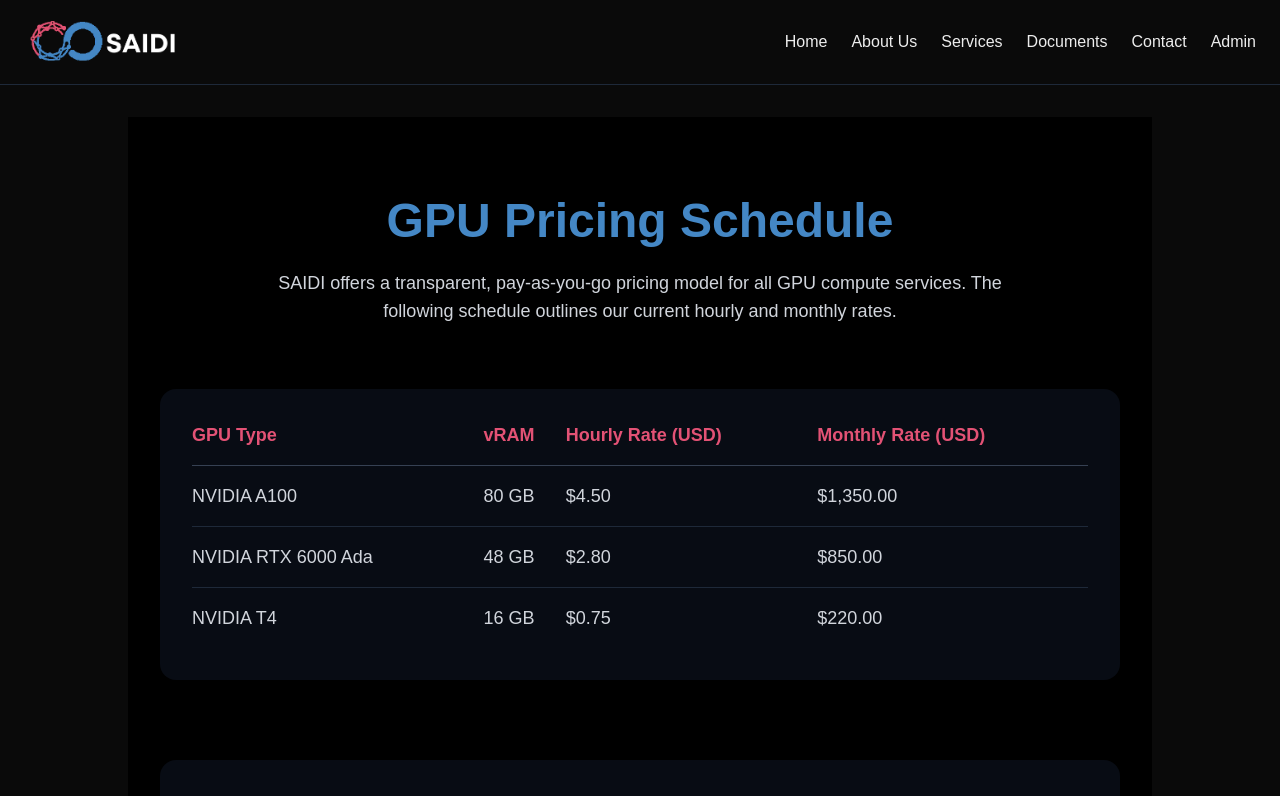
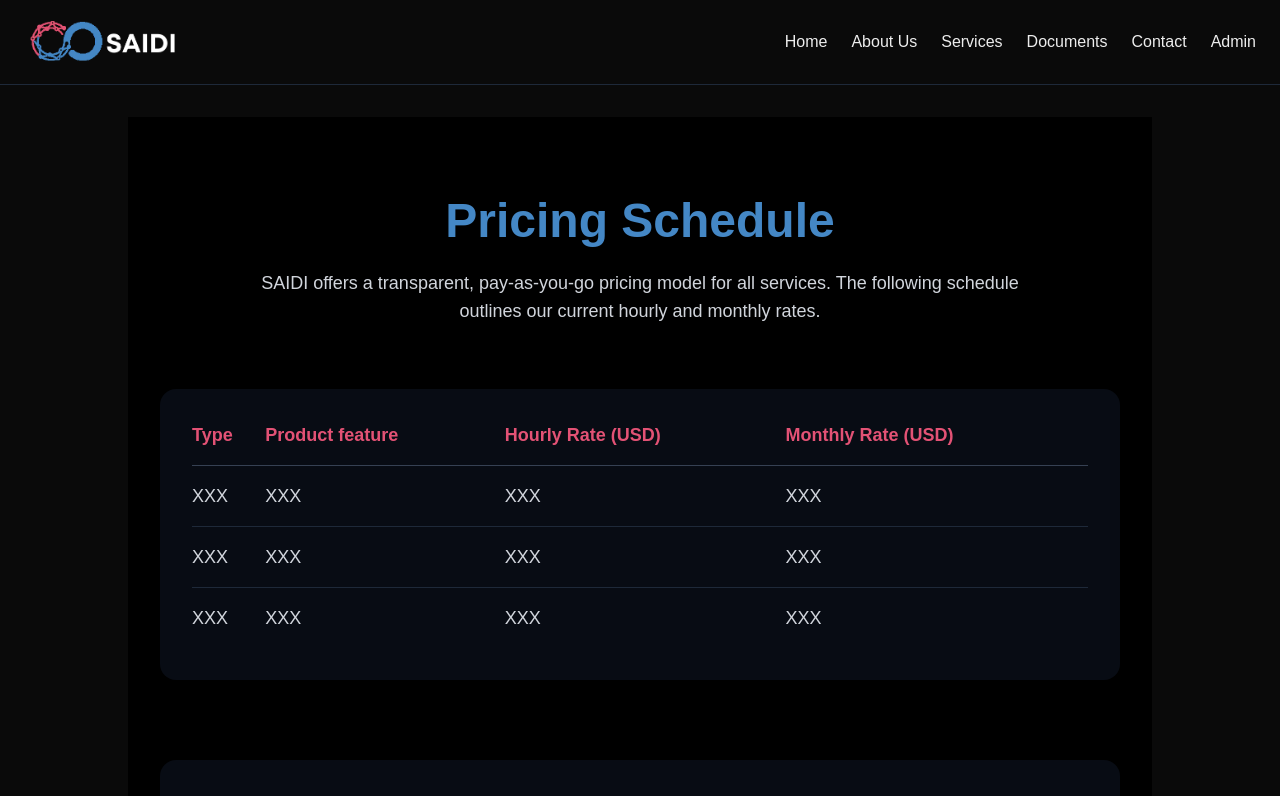
Before and after one commit to saidi-cloud/saidi-site, a Next.js app: page /documents/gpu-pricing in a window 1280 px wide. Shown: the top 796 px of the page. Built offline with nearby package versions, Linux system fonts and the light colour scheme.

Commit message:
Update page.jsx

```diff
--- a/app/documents/gpu-pricing/page.jsx
+++ b/app/documents/gpu-pricing/page.jsx
@@ -12,10 +12,10 @@
     >
       <div className="text-center mb-16">
         <h1 className="text-4xl sm:text-5xl font-bold text-[#4487c5] mb-6">
-          GPU Pricing Schedule
+          Pricing Schedule
         </h1>
         <p className="text-lg text-gray-300 max-w-3xl mx-auto">
-          SAIDI offers a transparent, pay-as-you-go pricing model for all GPU compute services.
+          SAIDI offers a transparent, pay-as-you-go pricing model for all services.
           The following schedule outlines our current hourly and monthly rates.
         </p>
       </div>
@@ -26,30 +26,30 @@
           <table className="w-full text-left">
             <thead>
               <tr className="text-[#e35275] border-b border-gray-700">
-                <th className="pb-4 text-lg font-semibold">GPU Type</th>
-                <th className="pb-4 text-lg font-semibold">vRAM</th>
+                <th className="pb-4 text-lg font-semibold">Type</th>
+                <th className="pb-4 text-lg font-semibold">Product feature</th>
                 <th className="pb-4 text-lg font-semibold">Hourly Rate (USD)</th>
                 <th className="pb-4 text-lg font-semibold">Monthly Rate (USD)</th>
               </tr>
             </thead>
             <tbody className="text-gray-300">
               <tr className="border-t border-gray-800">
-                <td className="py-4 text-lg">NVIDIA A100</td>
-                <td className="py-4 text-lg">80 GB</td>
-                <td className="py-4 text-lg">$4.50</td>
-                <td className="py-4 text-lg">$1,350.00</td>
+                <td className="py-4 text-lg">XXX</td>
+                <td className="py-4 text-lg">XXX</td>
+                <td className="py-4 text-lg">XXX</td>
+                <td className="py-4 text-lg">XXX</td>
               </tr>
               <tr className="border-t border-gray-800">
-                <td className="py-4 text-lg">NVIDIA RTX 6000 Ada</td>
-                <td className="py-4 text-lg">48 GB</td>
-                <td className="py-4 text-lg">$2.80</td>
-                <td className="py-4 text-lg">$850.00</td>
+                <td className="py-4 text-lg">XXX</td>
+                <td className="py-4 text-lg">XXX</td>
+                <td className="py-4 text-lg">XXX</td>
+                <td className="py-4 text-lg">XXX</td>
               </tr>
               <tr className="border-t border-gray-800">
-                <td className="py-4 text-lg">NVIDIA T4</td>
-                <td className="py-4 text-lg">16 GB</td>
-                <td className="py-4 text-lg">$0.75</td>
-                <td className="py-4 text-lg">$220.00</td>
+                <td className="py-4 text-lg">XXX</td>
+                <td className="py-4 text-lg">XXX</td>
+                <td className="py-4 text-lg">XXX</td>
+                <td className="py-4 text-lg">XXX</td>
               </tr>
             </tbody>
           </table>
@@ -59,38 +59,38 @@
       {/* Mobile Cards */}
       <div className="md:hidden space-y-6">
         <div className="bg-gray-900/50 rounded-2xl p-6 backdrop-blur-sm">
-          <h3 className="text-xl font-semibold text-[#e35275] mb-4">NVIDIA A100</h3>
+          <h3 className="text-xl font-semibold text-[#e35275] mb-4">XXX</h3>
           <div className="grid grid-cols-2 gap-4 text-base">
-            <div className="text-gray-400">vRAM</div>
-            <div className="font-medium">80 GB</div>
+            <div className="text-gray-400">Product feature</div>
+            <div className="font-medium">XXX</div>
             <div className="text-gray-400">Hourly Rate</div>
-            <div className="font-medium">$4.50</div>
+            <div className="font-medium">XXX</div>
             <div className="text-gray-400">Monthly Rate</div>
-            <div className="font-medium">$1,350.00</div>
+            <div className="font-medium">XXX</div>
           </div>
         </div>
 
         <div className="bg-gray-900/50 rounded-2xl p-6 backdrop-blur-sm">
-          <h3 className="text-xl font-semibold text-[#e35275] mb-4">NVIDIA RTX 6000 Ada</h3>
+          <h3 className="text-xl font-semibold text-[#e35275] mb-4">XXX</h3>
           <div className="grid grid-cols-2 gap-4 text-base">
-            <div className="text-gray-400">vRAM</div>
-            <div className="font-medium">48 GB</div>
+            <div className="text-gray-400">Product feature</div>
+            <div className="font-medium">XXX</div>
             <div className="text-gray-400">Hourly Rate</div>
-            <div className="font-medium">$2.80</div>
+            <div className="font-medium">XXX</div>
             <div className="text-gray-400">Monthly Rate</div>
-            <div className="font-medium">$850.00</div>
+            <div className="font-medium">XXX</div>
           </div>
         </div>
 
         <div className="bg-gray-900/50 rounded-2xl p-6 backdrop-blur-sm">
-          <h3 className="text-xl font-semibold text-[#e35275] mb-4">NVIDIA T4</h3>
+          <h3 className="text-xl font-semibold text-[#e35275] mb-4">XXX</h3>
           <div className="grid grid-cols-2 gap-4 text-base">
-            <div className="text-gray-400">vRAM</div>
-            <div className="font-medium">16 GB</div>
+            <div className="text-gray-400">Product feature</div>
+            <div className="font-medium">XXX</div>
             <div className="text-gray-400">Hourly Rate</div>
-            <div className="font-medium">$0.75</div>
+            <div className="font-medium">XXX</div>
             <div className="text-gray-400">Monthly Rate</div>
-            <div className="font-medium">$220.00</div>
+            <div className="font-medium">XXX</div>
           </div>
         </div>
       </div>
@@ -102,13 +102,13 @@
             <svg className="w-5 h-5 text-[#4487c5]" fill="none" stroke="currentColor" viewBox="0 0 24 24">
               <path strokeLinecap="round" strokeLinejoin="round" strokeWidth="2" d="M5 13l4 4L19 7" />
             </svg>
-            <span>Full root access to GPU instances</span>
+            <span>Full root access to products instances</span>
           </li>
           <li className="flex items-center space-x-3">
             <svg className="w-5 h-5 text-[#4487c5]" fill="none" stroke="currentColor" viewBox="0 0 24 24">
               <path strokeLinecap="round" strokeLinejoin="round" strokeWidth="2" d="M5 13l4 4L19 7" />
             </svg>
-            <span>Pre-installed ML/AI frameworks</span>
+            <span>Pre-installed frameworks</span>
           </li>
           <li className="flex items-center space-x-3">
             <svg className="w-5 h-5 text-[#4487c5]" fill="none" stroke="currentColor" viewBox="0 0 24 24">
```
